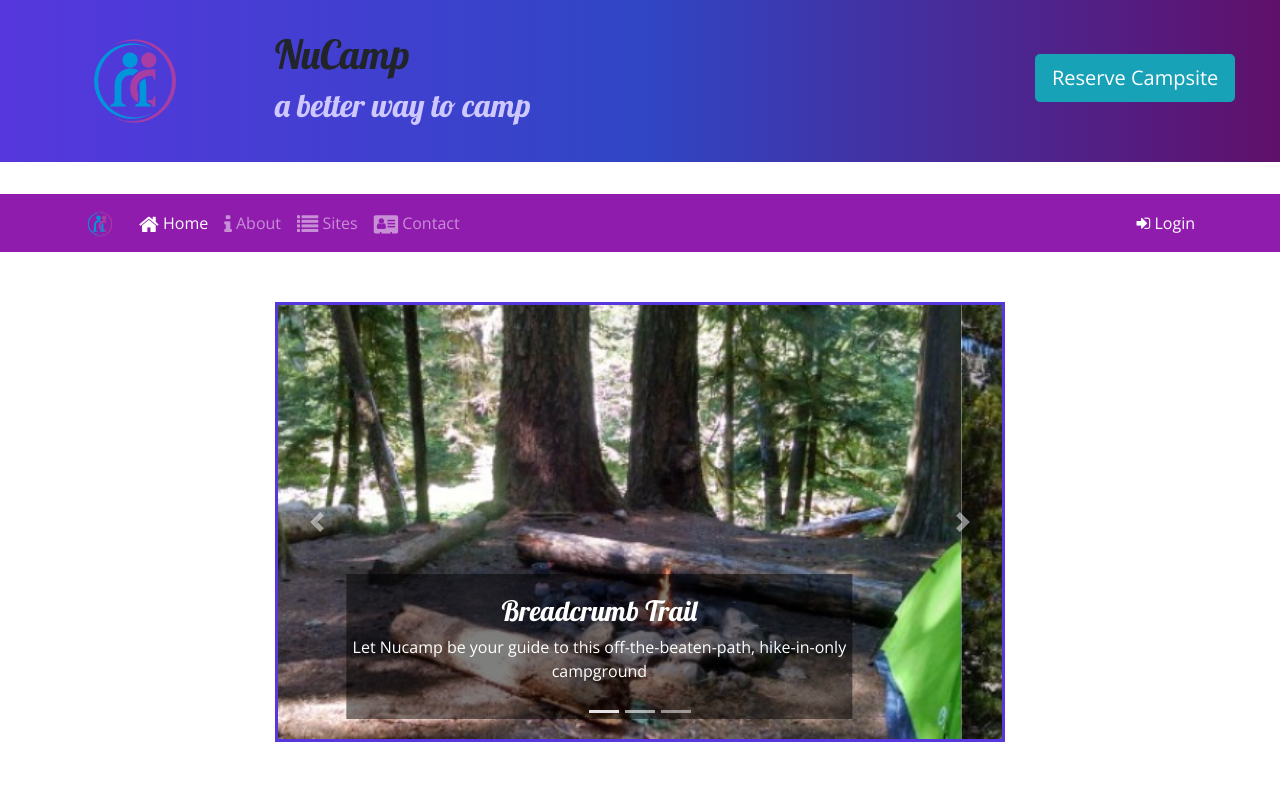
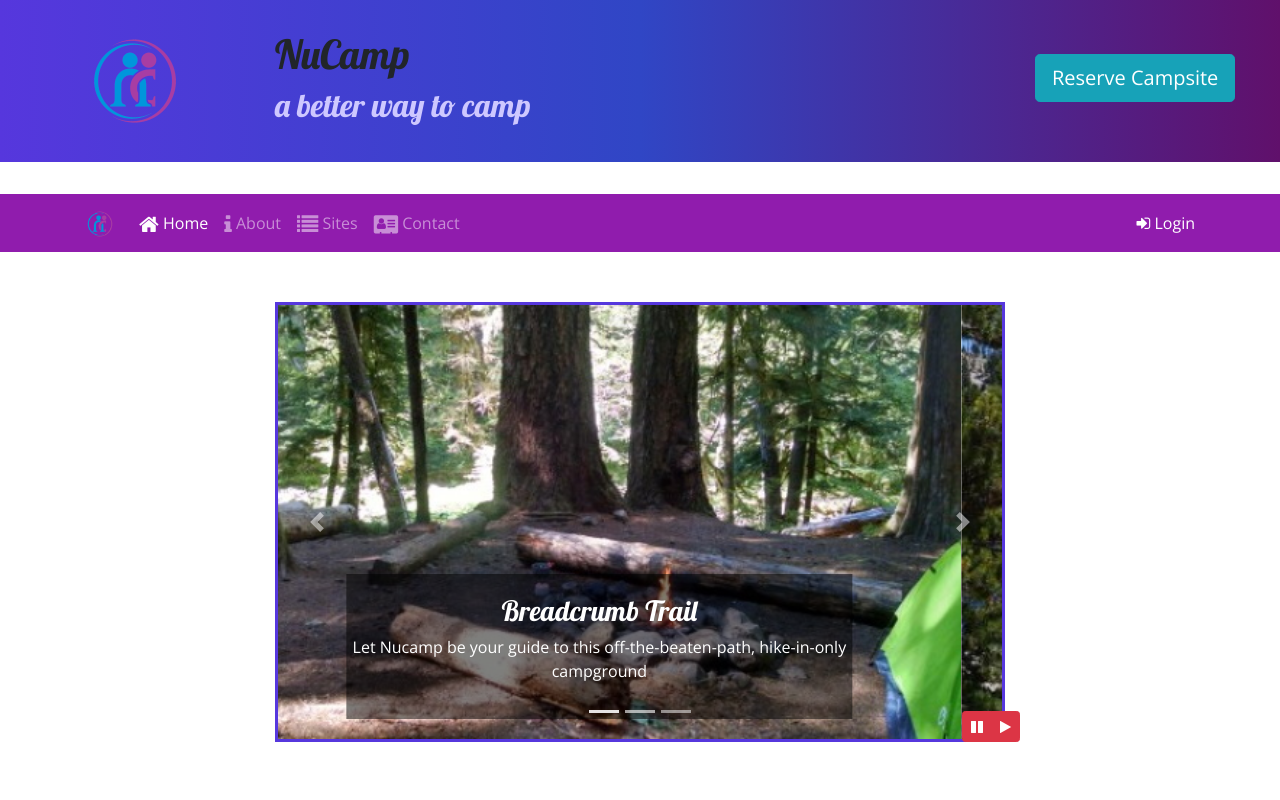
Before and after one commit to lastexception/bootstrap-start, a website: page index.html in a window 1280 px wide. Shown: the top 800 px of the page. Drawn offline with nearby package versions, Linux system fonts and the light colour scheme.

Commit message:
Bootstrap and JQuery Part 1

```diff
--- a/css/styles.css
+++ b/css/styles.css
@@ -48,3 +48,10 @@
 .carousel {
     border: solid #5637DD;
 }
+
+#carouselButton {
+    position: absolute;
+    right: 0;
+    bottom: 0;
+    z-index: 100;
+}
--- a/index.html
+++ b/index.html
@@ -217,6 +217,16 @@
                     <span class="carousel-control-next-icon"></span>
                     <span class="sr-only">Next</span>
                 </a>
+                <!-- carousel buttons -->
+                <div class="btn-group" id="carouselButton">
+                    <button class="btn btn-danger btn-sm" id="carouselPause">
+                        <i class="fa fa-pause"></i>
+                    </button>
+                    <button class="btn btn-danger btn-sm" id="carouselPlay">
+                        <i class="fa fa-play"></i>
+                    </button>
+                </div>
+                <!-- end carousel buttons -->
                 <!-- end carousel controls -->
             </div>
         </div>
@@ -309,7 +319,18 @@
     <script src="node_modules/popper.js/dist/umd/popper.min.js"></script>
     <script src="node_modules/bootstrap/dist/js/bootstrap.min.js"></script>
 
-
+<!-- JQuery code for carousel buttons -->
+<script>
+    $(function() {
+        $(".carousel").carousel( { interval: 2000, pause: "false" } );
+        $("#carouselPause").click(function(){
+            $(".carousel").carousel("pause");
+        });
+        $("#carouselPlay").click(function(){
+            $(".carousel").carousel("cycle");
+        });
+    });
+</script>
 
 </body>
 
```
